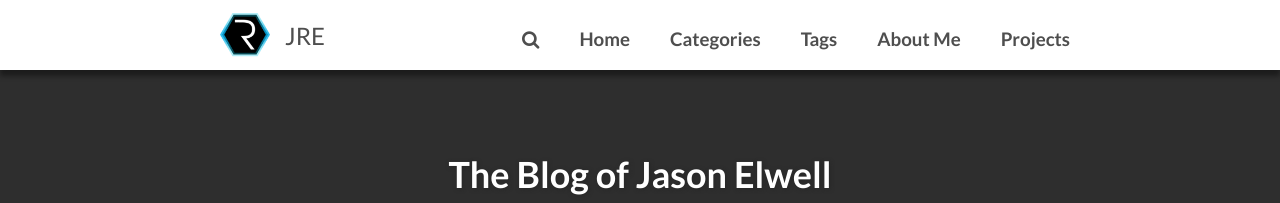
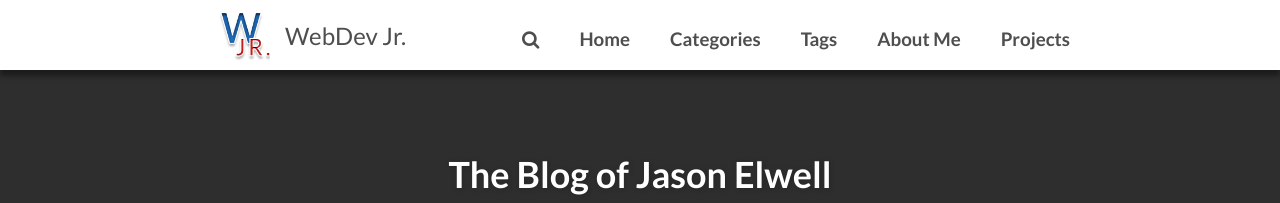
Before and after one commit to jrelwell/jekyll-blog, a Jekyll site: the page built from index.html, in a window 1280 px wide. Shown: the top 203 px of the page. Built offline with Jekyll 4.4.1, drawn with Linux system fonts in a browser that asks for light colours; nearby versions of some CDN libraries; the list of posts is cut into pages by our own code; comment, search, counter and statistics services are not loaded.

```diff
--- a/_config.yml
+++ b/_config.yml
@@ -1,4 +1,4 @@
-title:            JRE
+title:            WebDev Jr.
 description:      A Blog about me.
 # put your disqus here
 disqus_shortname:
@@ -29,7 +29,7 @@ menu:
 # Owner/author information
 owner:
   name:           Jason Elwell
-  site:           http://google.com
+  site:           http://jrelwell.github.io
   avatar:         images/avatar.jpg
   bio:            "Native Michigander.  Junior Web Dev."
   email:          jrelwell@gmail.com
```
Also changed, not shown: images/logo.png.
